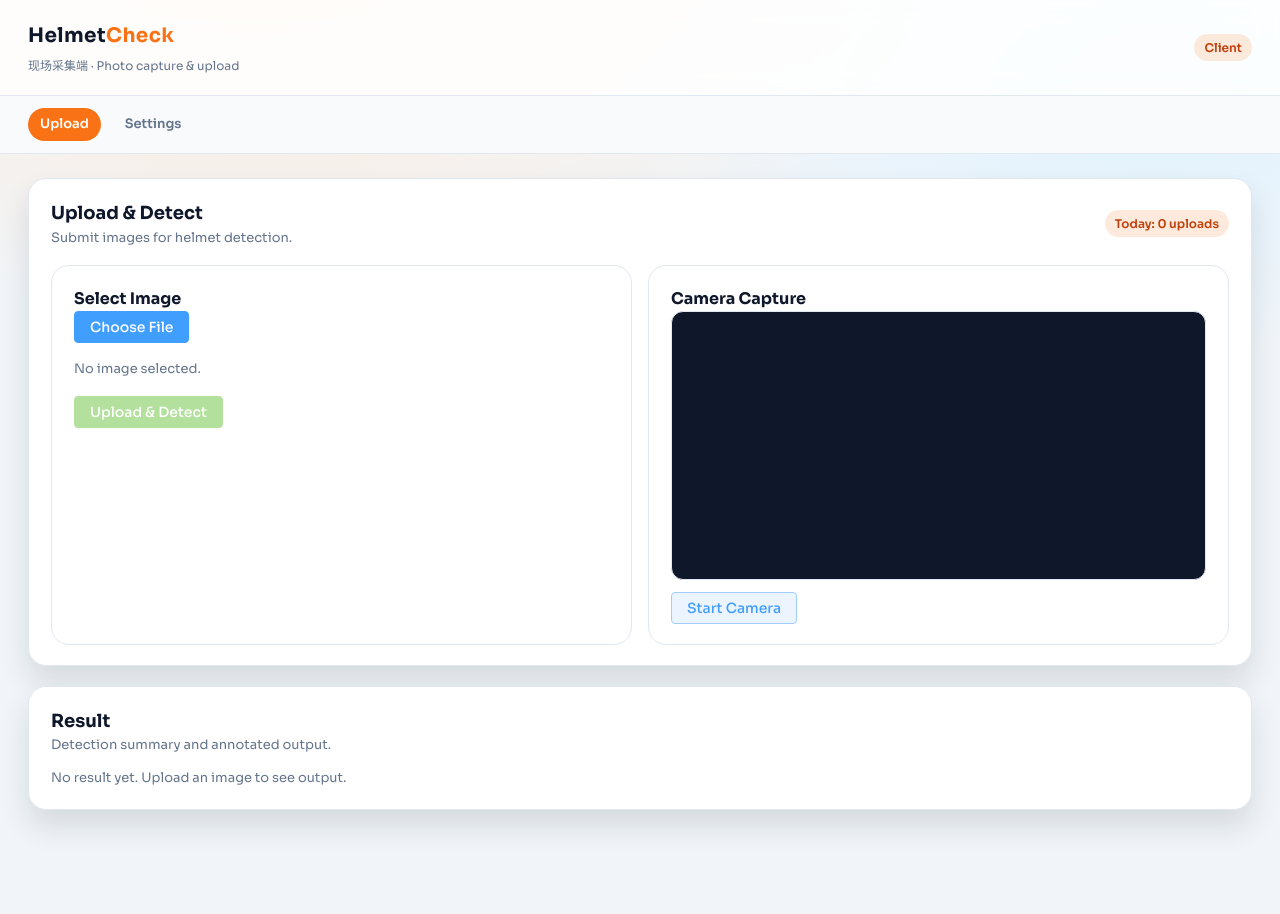
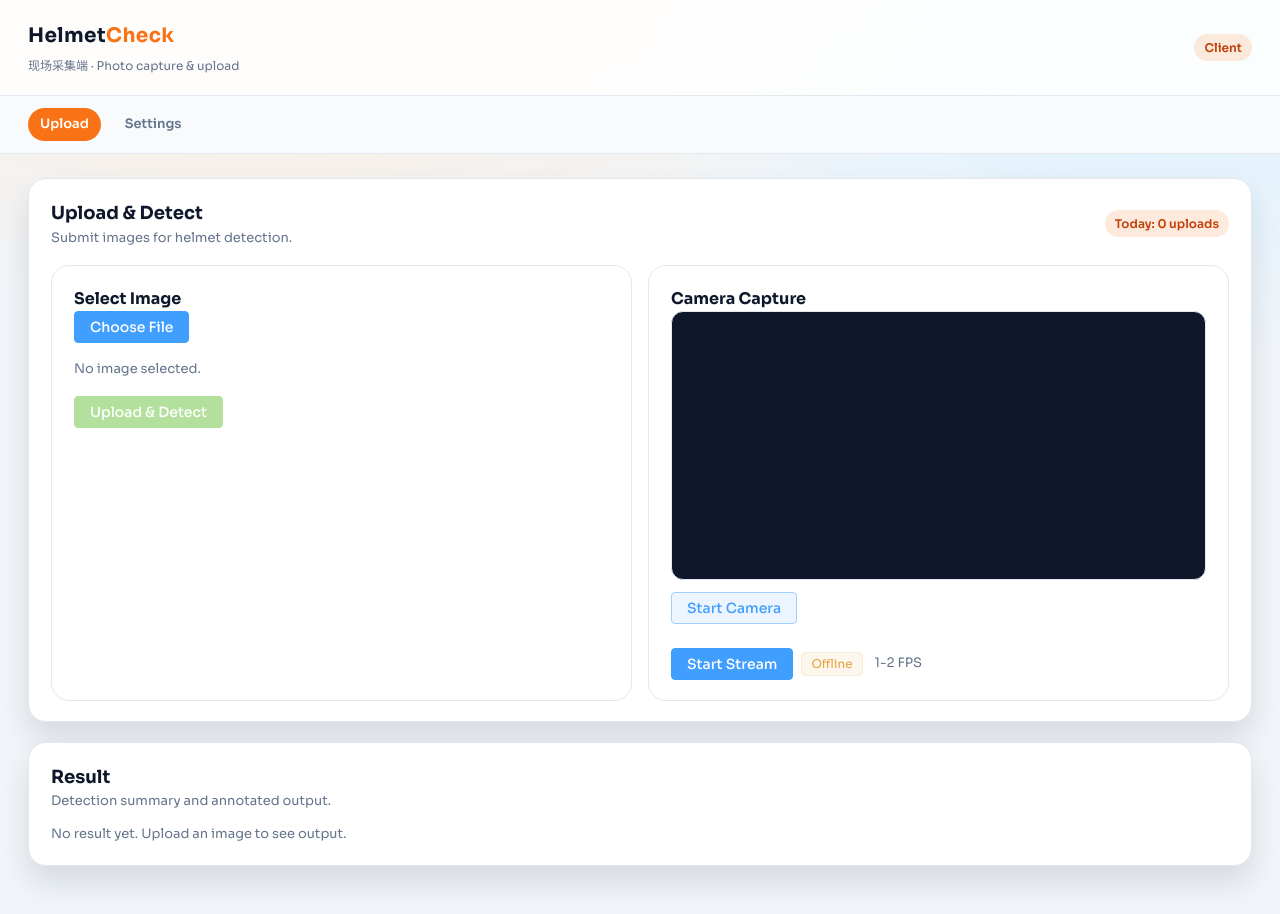
Before and after one commit to EmptyEmeraldTablet/helmet-client, a Vue app: page / in a window 1280 px wide. Before the commit the page ends 858 px from the top, so only its background shows below. Built offline with nearby package versions, Linux system fonts and the light colour scheme; no server answers; the HTML template or start-up script is replaced by a standard one.

Commit message:
feat/stream

```diff
--- /dev/null
+++ b/src/composables/useStreamSocket.ts
@@ -0,0 +1,78 @@
+import { onBeforeUnmount, ref } from 'vue'
+
+type StreamStatus = 'idle' | 'connecting' | 'open' | 'closed' | 'error'
+
+type StreamEnvelope = {
+  type: string
+  data: Record<string, unknown>
+}
+
+type StreamEvent = {
+  event: string
+  data: Record<string, unknown>
+}
+
+export const useStreamSocket = () => {
+  const status = ref<StreamStatus>('idle')
+  const socket = ref<WebSocket | null>(null)
+  const lastEvent = ref<StreamEvent | null>(null)
+
+  const connect = (url: string): Promise<void> =>
+    new Promise((resolve, reject) => {
+      if (!url || status.value === 'connecting' || status.value === 'open') {
+        resolve()
+        return
+      }
+      status.value = 'connecting'
+      socket.value = new WebSocket(url)
+
+      socket.value.onopen = () => {
+        status.value = 'open'
+        resolve()
+      }
+      socket.value.onerror = () => {
+        status.value = 'error'
+        reject(new Error('WebSocket error'))
+      }
+      socket.value.onclose = () => {
+        status.value = 'closed'
+      }
+      socket.value.onmessage = (event) => {
+        try {
+          lastEvent.value = JSON.parse(event.data) as StreamEvent
+        } catch (error) {
+          lastEvent.value = null
+        }
+      }
+    })
+
+  const disconnect = () => {
+    socket.value?.close()
+    socket.value = null
+    status.value = 'closed'
+  }
+
+  const send = (payload: StreamEnvelope) => {
+    if (socket.value && status.value === 'open') {
+      socket.value.send(JSON.stringify(payload))
+    }
+  }
+
+  const sendStart = (data: Record<string, unknown>) => {
+    send({ type: 'start', data })
+  }
+
+  const sendFrame = (data: Record<string, unknown>) => {
+    send({ type: 'frame', data })
+  }
+
+  const sendStop = (data: Record<string, unknown>) => {
+    send({ type: 'stop', data })
+  }
+
+  onBeforeUnmount(() => {
+    disconnect()
+  })
+
+  return { status, lastEvent, connect, disconnect, sendStart, sendFrame, sendStop }
+}
--- a/src/utils/settings.ts
+++ b/src/utils/settings.ts
@@ -2,6 +2,7 @@ export type ClientSettings = {
   serverUrl: string
   apiKey: string
   deviceId: string
+  streamToken: string
 }
 
 const SETTINGS_KEY = 'helmet_client_settings'
@@ -20,6 +21,7 @@ export const getSettings = (): ClientSettings => {
     serverUrl: import.meta.env.VITE_DEFAULT_SERVER_URL || 'http://localhost:8000',
     apiKey: import.meta.env.VITE_DEFAULT_API_KEY || '',
     deviceId: '',
+    streamToken: import.meta.env.VITE_DEFAULT_STREAM_TOKEN || '',
   }
 }
 
--- a/src/views/SettingsView.vue
+++ b/src/views/SettingsView.vue
@@ -28,7 +28,7 @@ const handleTest = async () => {
   <section class="panel">
     <div style="margin-bottom: 16px;">
       <div class="panel-title">Connection Settings</div>
-      <div class="panel-subtitle">Configure server endpoint and API key.</div>
+      <div class="panel-subtitle">Configure server endpoint, API key, and stream token.</div>
     </div>
 
     <el-form label-position="top" style="max-width: 520px;">
@@ -41,6 +41,9 @@ const handleTest = async () => {
       <el-form-item label="Device ID">
         <el-input v-model="form.deviceId" placeholder="device_001" />
       </el-form-item>
+      <el-form-item label="Stream Token">
+        <el-input v-model="form.streamToken" type="password" show-password />
+      </el-form-item>
       <div style="display: flex; gap: 12px;">
         <el-button type="primary" @click="handleSave">Save</el-button>
         <el-button plain :loading="testing" @click="handleTest">Test Connection</el-button>
@@ -51,7 +54,8 @@ const handleTest = async () => {
   <section class="panel">
     <div class="panel-title" style="margin-bottom: 8px;">Notes</div>
     <div class="panel-subtitle">
-      Uploads require a valid API key from the admin panel. The test uses `/health`.
+      Uploads require a valid API key from the admin panel. Streaming uses a token. The test uses
+      `/health`.
     </div>
   </section>
 </template>
--- a/src/views/UploadView.vue
+++ b/src/views/UploadView.vue
@@ -1,10 +1,11 @@
 <script setup lang="ts">
-import { computed, onMounted, ref } from 'vue'
+import { computed, onBeforeUnmount, onMounted, ref } from 'vue'
 import { ElMessage } from 'element-plus'
 import { uploadImage } from '@/api/upload'
 import { getSettings } from '@/utils/settings'
 import { resolveStorageUrl } from '@/utils/url'
 import { useCamera } from '@/composables/useCamera'
+import { useStreamSocket } from '@/composables/useStreamSocket'
 import type { UploadResult } from '@/types/detection'
 
 const settings = ref(getSettings())
@@ -16,11 +17,42 @@ const dailyCount = ref(0)
 
 const videoRef = ref<HTMLVideoElement | null>(null)
 const { active, start, stop, capture } = useCamera()
+const streaming = ref(false)
+const streamId = ref('')
+const frameIndex = ref(0)
+const streamTimer = ref<number | null>(null)
+const streamIntervalMs = 500
+
+const { status: streamStatus, connect, disconnect, sendStart, sendFrame, sendStop } =
+  useStreamSocket()
+
+const streamStatusLabel = computed(() => {
+  if (streamStatus.value === 'open') return 'Connected'
+  if (streamStatus.value === 'connecting') return 'Connecting'
+  if (streamStatus.value === 'error') return 'Error'
+  return 'Offline'
+})
 
 const canUpload = computed(() => Boolean(file.value && settings.value.apiKey && settings.value.deviceId))
 const annotatedUrl = computed(() =>
   resolveStorageUrl(result.value?.annotated_image_url, settings.value.serverUrl),
 )
+
+const wsUrl = computed(() => {
+  const base = settings.value.serverUrl.replace(/\/$/, '')
+  const root = base.endsWith('/api') ? base.slice(0, -4) : base
+  const wsBase = root.replace('https://', 'wss://').replace('http://', 'ws://')
+  const trimmed = wsBase.replace(/\/$/, '')
+  const token = encodeURIComponent(settings.value.streamToken || '')
+  return `${trimmed}/ws/stream?token=${token}`
+})
+
+const buildStreamId = () => {
+  if (crypto && 'randomUUID' in crypto) {
+    return crypto.randomUUID()
+  }
+  return `stream-${Date.now()}-${Math.random().toString(16).slice(2)}`
+}
 
 const loadDailyCount = () => {
   const today = new Date().toISOString().slice(0, 10)
@@ -83,6 +115,66 @@ const handleCapture = async () => {
   stop()
 }
 
+const handleStartStream = async () => {
+  if (!settings.value.streamToken) {
+    ElMessage.warning('Configure stream token in Settings')
+    return
+  }
+  if (!settings.value.deviceId) {
+    ElMessage.warning('Configure device ID in Settings')
+    return
+  }
+  if (streaming.value) return
+
+  try {
+    if (!active.value) {
+      await start(videoRef.value)
+    }
+    await connect(wsUrl.value)
+  } catch (error) {
+    ElMessage.error('Stream connection failed')
+    return
+  }
+
+  streamId.value = buildStreamId()
+  frameIndex.value = 0
+  const resolution = videoRef.value
+    ? `${videoRef.value.videoWidth}x${videoRef.value.videoHeight}`
+    : ''
+  sendStart({
+    device_id: settings.value.deviceId,
+    stream_id: streamId.value,
+    fps: 2,
+    resolution,
+    source: 'webcam',
+  })
+
+  streaming.value = true
+  streamTimer.value = window.setInterval(() => {
+    const dataUrl = capture(videoRef.value)
+    if (!dataUrl) return
+    frameIndex.value += 1
+    sendFrame({
+      stream_id: streamId.value,
+      frame_index: frameIndex.value,
+      timestamp: new Date().toISOString(),
+      image_base64: dataUrl,
+    })
+  }, streamIntervalMs)
+}
+
+const handleStopStream = () => {
+  if (!streaming.value) return
+  if (streamTimer.value) {
+    window.clearInterval(streamTimer.value)
+    streamTimer.value = null
+  }
+  sendStop({ stream_id: streamId.value })
+  disconnect()
+  streaming.value = false
+  stop()
+}
+
 const handleUpload = async () => {
   if (!file.value) {
     ElMessage.warning('Select a file first')
@@ -114,6 +206,10 @@ const handleUpload = async () => {
 
 onMounted(() => {
   loadDailyCount()
+})
+
+onBeforeUnmount(() => {
+  handleStopStream()
 })
 </script>
 
@@ -164,8 +260,29 @@ onMounted(() => {
             <el-button v-if="!active" type="primary" plain @click="handleStartCamera">
               Start Camera
             </el-button>
-            <el-button v-else type="warning" plain @click="stop">Stop</el-button>
-            <el-button v-if="active" type="success" @click="handleCapture">Capture</el-button>
+            <el-button
+              v-else
+              type="warning"
+              plain
+              @click="streaming ? handleStopStream() : stop()"
+            >
+              Stop
+            </el-button>
+            <el-button v-if="active" type="success" :disabled="streaming" @click="handleCapture">
+              Capture
+            </el-button>
+          </div>
+          <div style="display: flex; gap: 8px; align-items: center; margin-top: 12px;">
+            <el-button v-if="!streaming" type="primary" @click="handleStartStream">
+              Start Stream
+            </el-button>
+            <el-button v-else type="danger" @click="handleStopStream">Stop Stream</el-button>
+            <el-tag :type="streamStatus === 'open' ? 'success' : 'warning'">
+              {{ streamStatusLabel }}
+            </el-tag>
+            <span class="panel-subtitle" style="margin-left: 4px;">
+              1-2 FPS
+            </span>
           </div>
         </div>
       </div>
```
